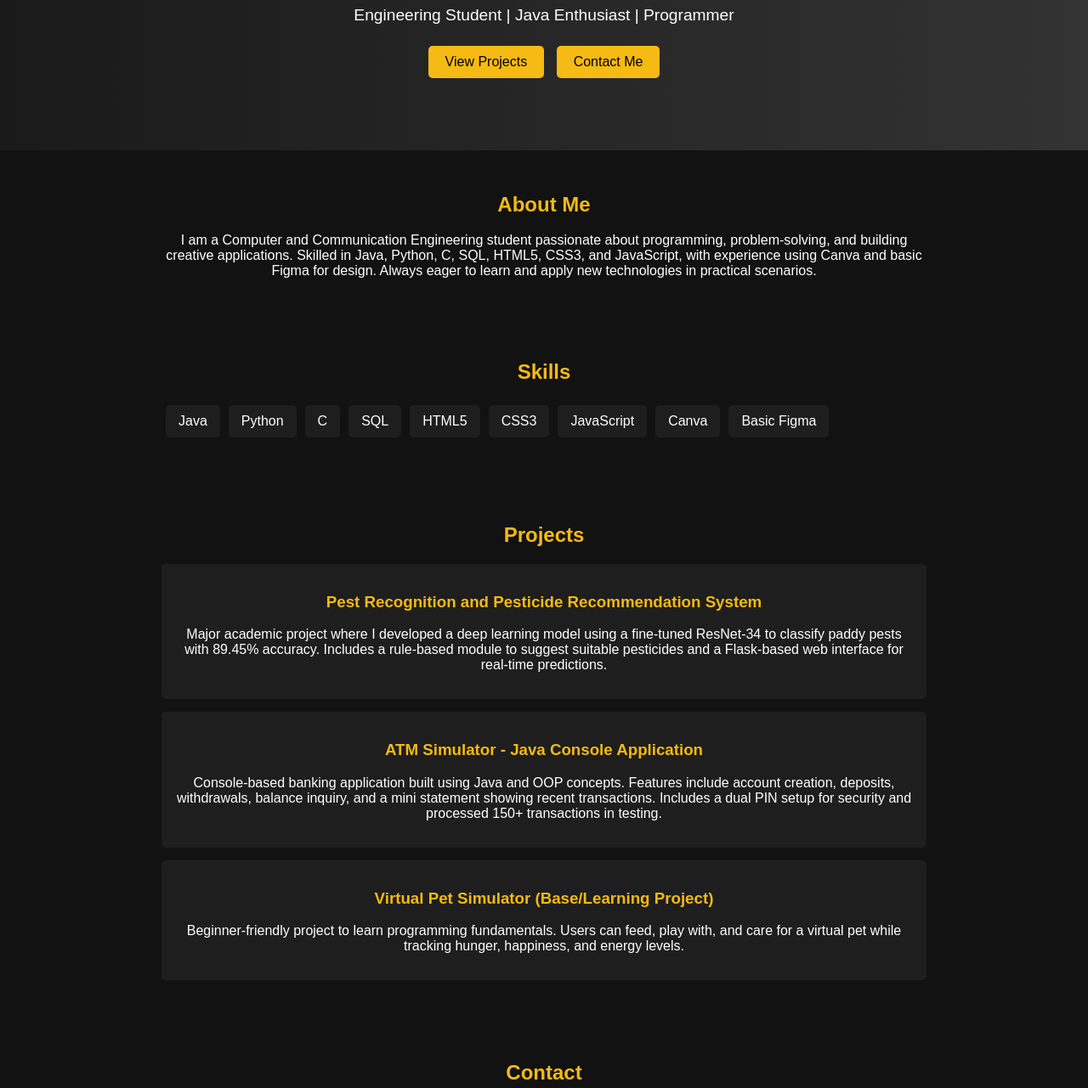
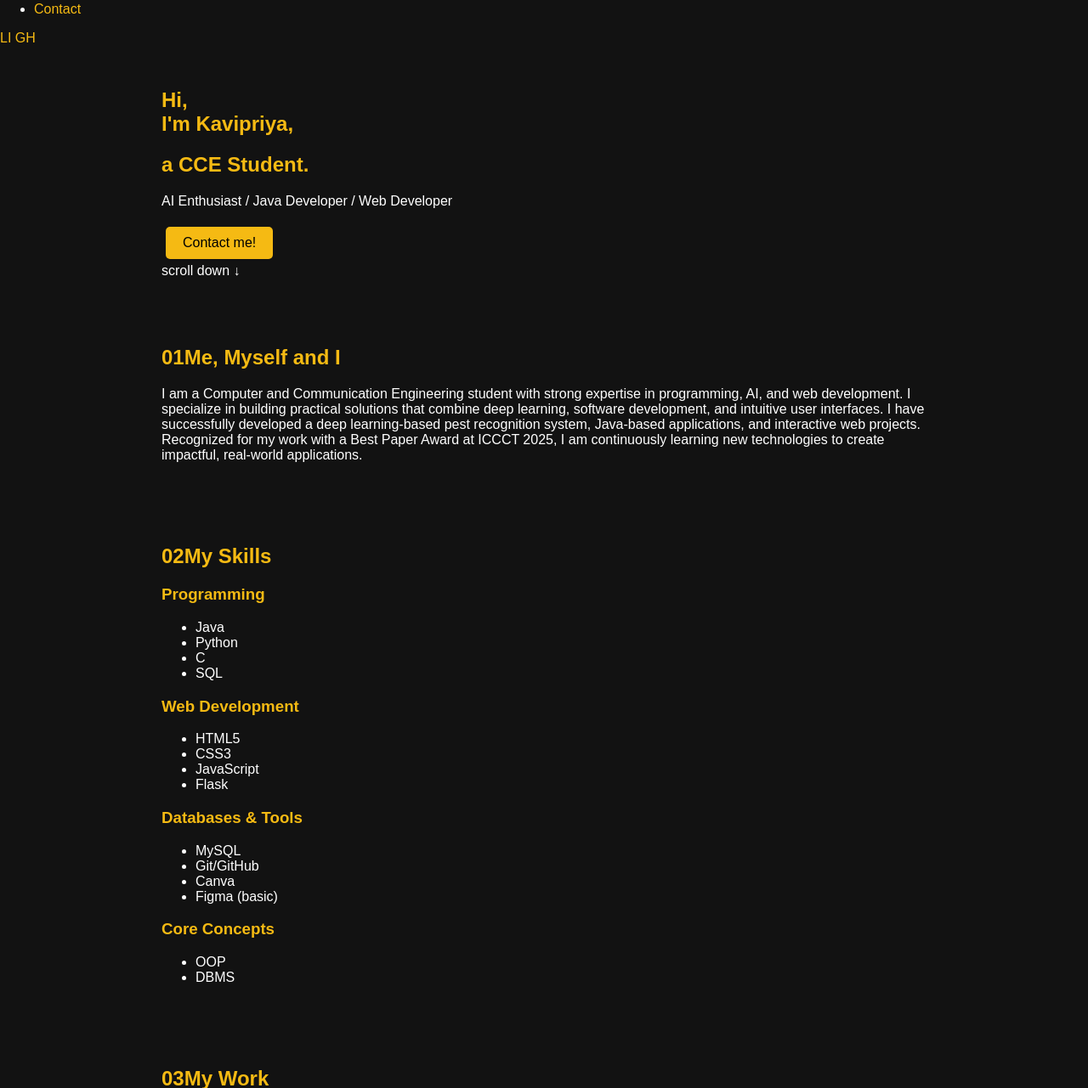
Before and after one commit to kavi-priya-s/My-Portfolio, a plain HTML site: page index.html in a window 1280 px wide. Shown: the part 172-1453 px from the top of the page at 85% size. Drawn offline with Linux system fonts and the light colour scheme.

Commit message:
Update index.html

```diff
--- a/index.html
+++ b/index.html
@@ -4,71 +4,125 @@
     <meta charset="UTF-8">
     <meta name="viewport" content="width=device-width, initial-scale=1.0">
     <title>Kavipriya S - Portfolio</title>
+
+    <link href="https://fonts.googleapis.com/css2?family=Lato:wght@400&family=Playfair+Display:wght@700&family=Poppins:wght@600&display=swap" rel="stylesheet">
+
     <link rel="stylesheet" href="style.css">
 </head>
 <body>
 
-<header class="intro fade-in">
-    <div class="intro-content">
-        <h1>Kavipriya S</h1>
-        <p>Engineering Student | Java Enthusiast | Programmer</p>
-        <a href="#projects" class="btn">View Projects</a>
-        <a href="#contact" class="btn">Contact Me</a>
+<div class="container">
+    <nav class="sidebar">
+        <div class="logo">
+            <h1>K</h1>
+            <span>Kavipriya S</span>
         </div>
-</header>
+        <ul>
+            <li><a href="#home">Home</a></li>
+            <li><a href="#about">About</a></li>
+            <li><a href="#skills">My Skills</a></li>
+            <li><a href="#projects">Work</a></li>
+            <li><a href="#contact">Contact</a></li>
+        </ul>
+        <div class="social-icons">
+            <a href="https://www.linkedin.com/in/kavipriya-s-697472257/" target="_blank">LI</a>
+            <a href="https://github.com" target="_blank">GH</a>
+        </div>
+    </nav>
 
-<section id="about" class="fade-in">
-    <h2>About Me</h2>
-    <p>I am a Computer and Communication Engineering student passionate about programming, problem-solving, and building creative applications. Skilled in Java, Python, C, SQL, HTML5, CSS3, and JavaScript, with experience using Canva and basic Figma for design. Always eager to learn and apply new technologies in practical scenarios.</p>
-</section>
-
-<section id="skills" class="fade-in">
-    <h2>Skills</h2>
-    <ul class="skills-list">
-        <li>Java</li>
-        <li>Python</li>
-        <li>C</li>
-        <li>SQL</li>
-        <li>HTML5</li>
-        <li>CSS3</li>
-        <li>JavaScript</li>
-        <li>Canva</li>
-        <li>Basic Figma</li>
-    </ul>
-</section>
-
-<section id="projects" class="fade-in">
-    <h2>Projects</h2>
-    <div class="project-card">
-        <h3>Pest Recognition and Pesticide Recommendation System</h3>
-        <p>Major academic project where I developed a deep learning model using a fine-tuned ResNet-34 to classify paddy pests with 89.45% accuracy. Includes a rule-based module to suggest suitable pesticides and a Flask-based web interface for real-time predictions.</p>
+    <main class="main-content">
+        <section id="home" class="hero">
+            <div class="hero-text">
+                <h1>Hi,<br>I'm <span class="glitch-text" data-text="Kavipriya">Kavipriya</span>,</h1>
+                <h2>a CCE Student.</h2>
+                <p>AI Enthusiast / Java Developer / Web Developer</p>
+                <a href="#contact" class="btn glitch-text" data-text="Contact me!">Contact me!</a>
             </div>
-    <div class="project-card">
-        <h3>ATM Simulator - Java Console Application</h3>
-        <p>Console-based banking application built using Java and OOP concepts. Features include account creation, deposits, withdrawals, balance inquiry, and a mini statement showing recent transactions. Includes a dual PIN setup for security and processed 150+ transactions in testing.</p>
-    </div>
-    <div class="project-card">
-        <h3>Virtual Pet Simulator (Base/Learning Project)</h3>
-        <p>Beginner-friendly project to learn programming fundamentals. Users can feed, play with, and care for a virtual pet while tracking hunger, happiness, and energy levels.</p>
+            <div class="scroll-down">
+                <span>scroll down</span>
+                <span class="arrow">&darr;</span>
             </div>
         </section>
 
-<section id="contact" class="fade-in">
-    <h2>Contact</h2>
+        <section id="about" class="content-section">
+            <h2 class="section-title"><span>01</span>Me, Myself and I</h2>
+            <p>I am a Computer and Communication Engineering student with strong expertise in programming, AI, and web development. I specialize in building practical solutions that combine deep learning, software development, and intuitive user interfaces. I have successfully developed a deep learning-based pest recognition system, Java-based applications, and interactive web projects. Recognized for my work with a Best Paper Award at ICCCT 2025, I am continuously learning new technologies to create impactful, real-world applications.</p>
+        </section>
+
+        <section id="skills" class="content-section">
+            <h2 class="section-title"><span>02</span>My Skills</h2>
+            <div class="skills-grid">
+                <div class="skill-category">
+                    <h3>Programming</h3>
+                    <ul>
+                        <li class="glitch-text" data-text="Java">Java</li>
+                        <li class="glitch-text" data-text="Python">Python</li>
+                        <li class="glitch-text" data-text="C">C</li>
+                        <li class="glitch-text" data-text="SQL">SQL</li>
+                    </ul>
+                </div>
+                <div class="skill-category">
+                    <h3>Web Development</h3>
+                    <ul>
+                        <li class="glitch-text" data-text="HTML5">HTML5</li>
+                        <li class="glitch-text" data-text="CSS3">CSS3</li>
+                        <li class="glitch-text" data-text="JavaScript">JavaScript</li>
+                        <li class="glitch-text" data-text="Flask">Flask</li>
+                    </ul>
+                </div>
+                <div class="skill-category">
+                    <h3>Databases & Tools</h3>
+                    <ul>
+                        <li class="glitch-text" data-text="MySQL">MySQL</li>
+                        <li class="glitch-text" data-text="Git/GitHub">Git/GitHub</li>
+                        <li class="glitch-text" data-text="Canva">Canva</li>
+                        <li class="glitch-text" data-text="Figma (basic)">Figma (basic)</li>
+                    </ul>
+                </div>
+                 <div class="skill-category">
+                    <h3>Core Concepts</h3>
+                    <ul>
+                        <li class="glitch-text" data-text="OOP">OOP</li>
+                        <li class="glitch-text" data-text="DBMS">DBMS</li>
+                    </ul>
+                </div>
+            </div>
+        </section>
+
+        <section id="projects" class="content-section">
+            <h2 class="section-title"><span>03</span>My Work</h2>
+             <div class="project">
+                <h3>Pest Recognition & Pesticide Recommendation System</h3>
+                <p>Developed a fine-tuned ResNet-34 deep learning model to classify paddy pests with 89.45% accuracy. Implemented a rule-based pesticide recommendation system and deployed it via a Flask web interface for real-time predictions. Recognized with the <strong>Best Paper Award at the 5th ICCCT 2025</strong>.</p>
+            </div>
+             <div class="project">
+                <h3>ATM Simulator - Java Console Application</h3>
+                <p>Built a console-based banking application featuring account creation, deposits, withdrawals, mini statements, and dual PIN security. Applied OOP principles for secure and efficient transaction handling, successfully tested with 150+ transactions.</p>
+            </div>
+             <div class="project">
+                <h3>Virtual Pet Simulator</h3>
+                <p>Designed an interactive program to simulate caring for a virtual pet, tracking hunger, happiness, and energy levels. Strengthened programming fundamentals and explored user input handling, loops, and conditional logic in Java.</p>
+            </div>
+        </section>
+
+        <section id="contact" class="content-section">
+            <h2 class="section-title"><span>04</span>Contact Me</h2>
+            <p>Have a project in mind or just want to say hello? Feel free to reach out!</p>
             <p>Email: <a href="mailto:kavipriyasenthamil@gmail.com">kavipriyasenthamil@gmail.com</a></p>
-    <p>LinkedIn: <a href="https://www.linkedin.com/in/kavipriya-s-697472257/" target="_blank">linkedin.com/in/kavipriya-s</a></p>
             <form onsubmit="sendMessage(event)">
                 <input type="text" placeholder="Your Name" required>
                 <input type="email" placeholder="Your Email" required>
-        <textarea placeholder="Message" required></textarea>
-        <button type="submit">Send</button>
+                <textarea placeholder="Your Message" rows="5" required></textarea>
+                <button type="submit" class="btn">Send Message</button>
             </form>
         </section>
 
         <footer>
             <p>© 2025 Kavipriya S</p>
         </footer>
+    </main>
+</div>
 
-<script src="script.js"></script>
+<script src="script.js" defer></script>
 </body>
 </html>
```
Lines whose indentation alone changed are shown as unchanged.
